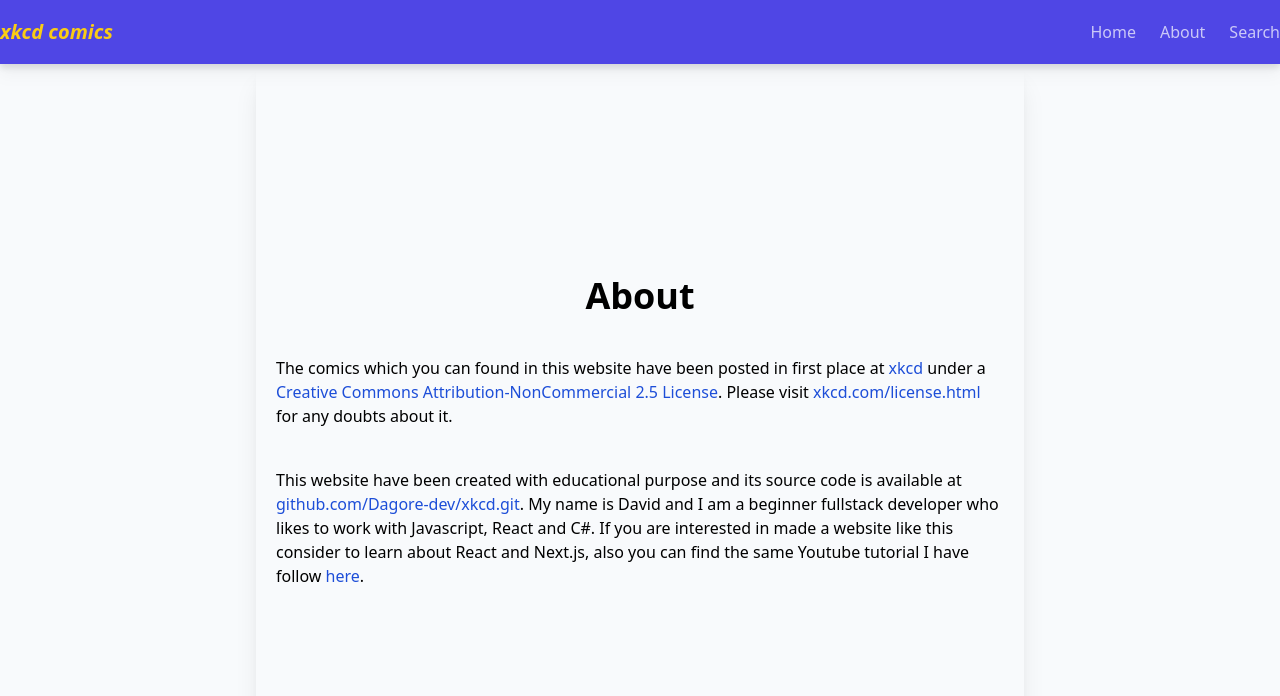
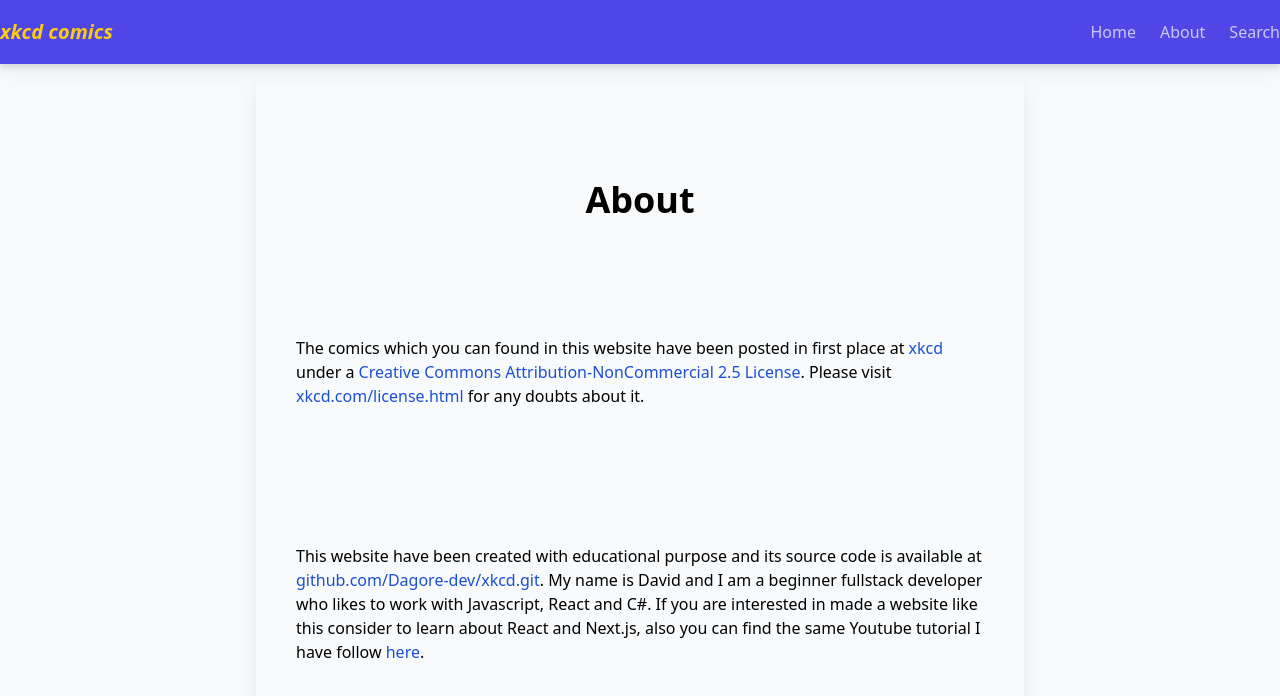
Before and after one commit to Dagore-dev/xkcd, a Next.js app: page /about in a window 1280 px wide. Shown: the top 696 px of the page. Built offline with nearby package versions, Linux system fonts and the light colour scheme.

Commit message:
Some components refactoring

```diff
--- a/components/PrimaryContainer.js
+++ b/components/PrimaryContainer.js
@@ -1,7 +1,7 @@
 export default function PrimaryContainer({ children }) {
   return (
-    <div className="flex flex-col justify-evenly items-center p-5 min-h-full md:w-3/5 md:mx-auto shadow-xl">
+    <article className="flex flex-col justify-evenly items-center p-5 min-h-full md:w-3/5 md:mx-auto shadow-xl">
       {children}
-    </div>
+    </article>
   )
 }
--- a/pages/about.js
+++ b/pages/about.js
@@ -1,6 +1,8 @@
 import Head from 'next/head'
 import ExternalLink from '../components/ExternalLink'
+import PrimaryContainer from '../components/PrimaryContainer'
 import PrimaryLayout from '../components/PrimaryLayout'
+import H1 from '../components/H1'
 
 export default function About() {
   return (
@@ -11,15 +13,15 @@ export default function About() {
       </Head>
 
       <PrimaryLayout>
-        <article className='min-h-full flex flex-col justify-center md:w-3/5 md:mx-auto shadow-xl'>
-          <h1 className='text-4xl text-center font-bold p-5'>About</h1>
+        <PrimaryContainer>
+          <H1>About</H1>
           <p className='p-5'>
             The comics which you can found in this website have been posted in first place at <ExternalLink url='https://xkcd.com/'>xkcd</ExternalLink> under a <ExternalLink url='https://creativecommons.org/licenses/by-nc/2.5/'>Creative Commons Attribution-NonCommercial 2.5 License</ExternalLink>. Please visit <ExternalLink url='https://xkcd.com/license.html'>xkcd.com/license.html</ExternalLink> for any doubts about it.
           </p>
           <p className='p-5'>
             This website have been created with educational purpose and its source code is available at <ExternalLink url='https://github.com/Dagore-dev/xkcd.git'>github.com/Dagore-dev/xkcd.git</ExternalLink>. My name is David and I am a beginner fullstack developer who likes to work with Javascript, React and C#. If you are interested in made a website like this consider to learn about React and Next.js, also you can find the same Youtube tutorial I have follow <ExternalLink url='https://youtu.be/pFT8wD2uRSE'>here</ExternalLink>.
           </p>
-        </article>
+        </PrimaryContainer>
       </PrimaryLayout>
     </>
   )
--- a/pages/comic/[id].js
+++ b/pages/comic/[id].js
@@ -4,6 +4,8 @@ import Image from 'next/image'
 import PaginationLink from '../../components/PaginationLink'
 import fs from 'fs-extra'
 import path from 'path'
+import H1 from '../../components/H1'
+import PrimaryContainer from '../../components/PrimaryContainer'
 
 export default function Comic({ id, img, alt, title, width, height, prevId, hasPrev, nextId, hasNext }) {
   const headTitle = `xkcd: ${title}`
@@ -16,8 +18,8 @@ export default function Comic({ id, img, alt, title, width, height, prevId, hasP
       </Head>
 
       <PrimaryLayout>
-        <article className='flex flex-col justify-evenly items-center p-5 min-h-full md:w-3/5 md:mx-auto shadow-xl'>
-          <h1 className='text-4xl text-center font-bold'>{title}</h1>
+        <PrimaryContainer>
+          <H1>{title}</H1>
 
           <span className='py-5 text-center'>
             <Image src={img} width={width} height={height} alt={alt} objectFit='contain' />
@@ -29,7 +31,7 @@ export default function Comic({ id, img, alt, title, width, height, prevId, hasP
             {hasPrev && <PaginationLink text='Previous' comicId={prevId} />}
             {hasNext && <PaginationLink text='Next' comicId={nextId} />}
           </div>
-        </article>
+        </PrimaryContainer>
       </PrimaryLayout>
     </>
   )
--- a/pages/index.js
+++ b/pages/index.js
@@ -2,6 +2,7 @@ import Head from 'next/head'
 import PrimaryLayout from '../components/PrimaryLayout'
 import LatestComics from '../components/LatestComics'
 import fs from 'fs-extra'
+import H1 from '../components/H1'
 
 export default function Home({ comics }) {
   const { ok, content } = comics
@@ -14,7 +15,7 @@ export default function Home({ comics }) {
       </Head>
 
       <PrimaryLayout>
-        <h1 className='text-4xl text-center font-bold'>Latest comics</h1>
+        <H1>Latest comics</H1>
 
         {
           ok
```
